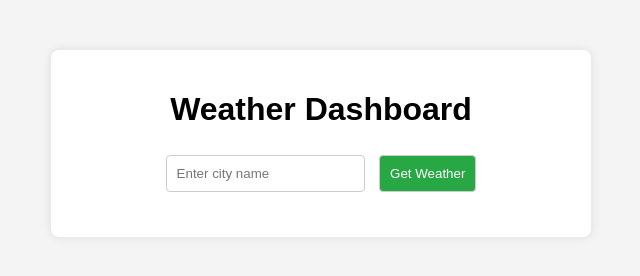
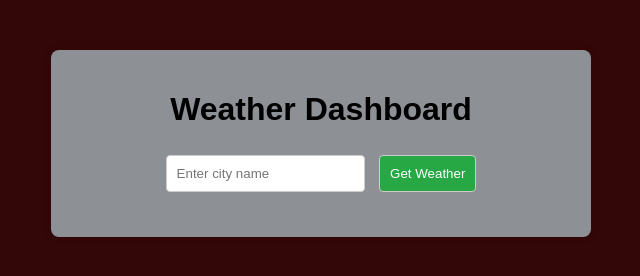
Before and after one commit to mudimurtala/weather-app, a plain HTML site: page index.html in a window 1280 px wide. Shown: the whole page, without its empty margins (319-959 px from the left). Drawn offline with Linux system fonts and the light colour scheme.

Commit message:
Change background color

```diff
--- a/styles.css
+++ b/styles.css
@@ -1,6 +1,6 @@
 body {
     font-family: Arial, sans-serif;
-    background-color: #f4f4f4;
+    background-color: #330707;
     text-align: center;
     margin-top: 50px;
 }
@@ -8,7 +8,7 @@ body {
 .container {
     max-width: 500px;
     margin: auto;
-    background: white;
+    background: rgb(141, 144, 148);
     padding: 20px;
     border-radius: 8px;
     box-shadow: 0 0 10px rgba(0, 0, 0, 0.1);
```
